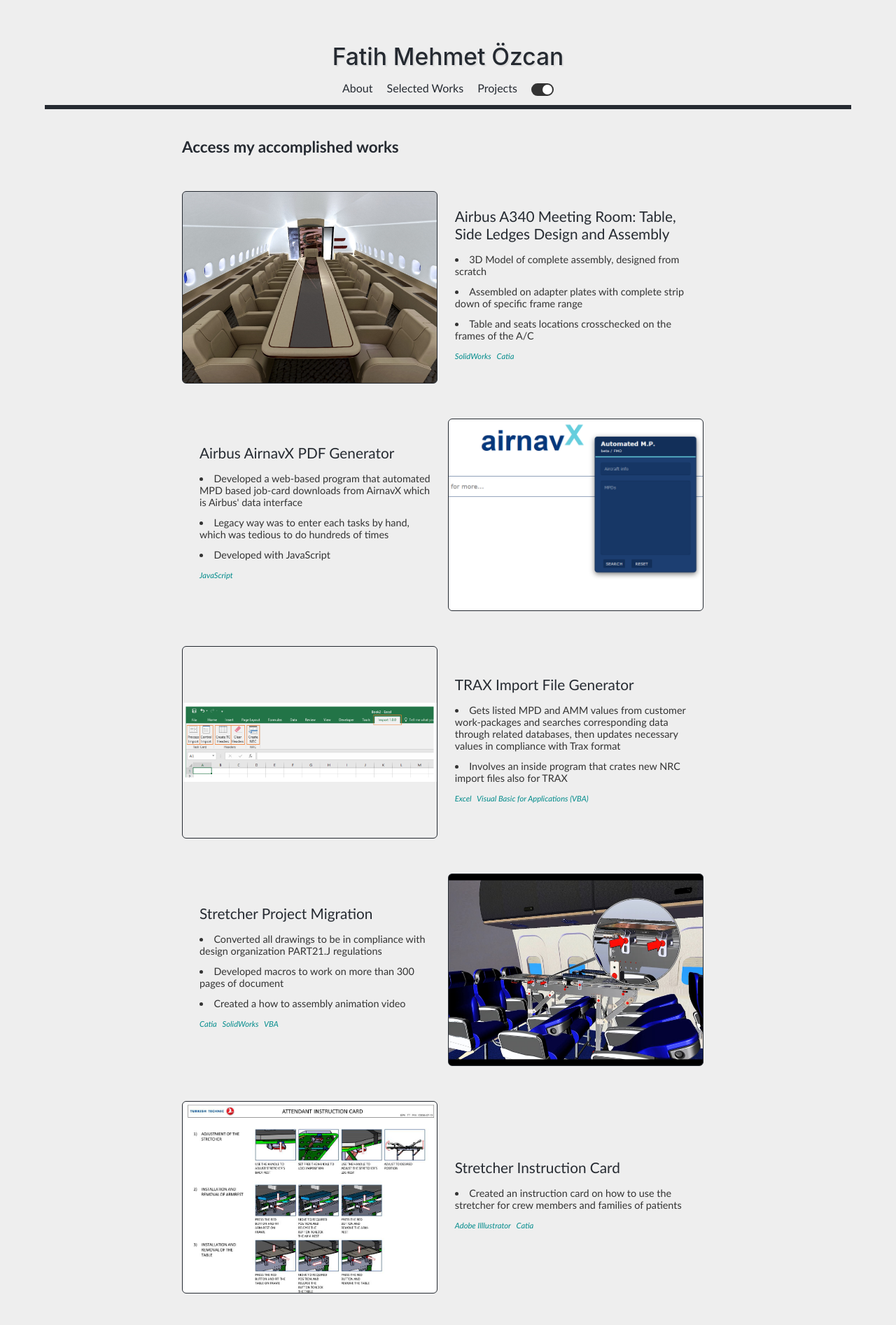
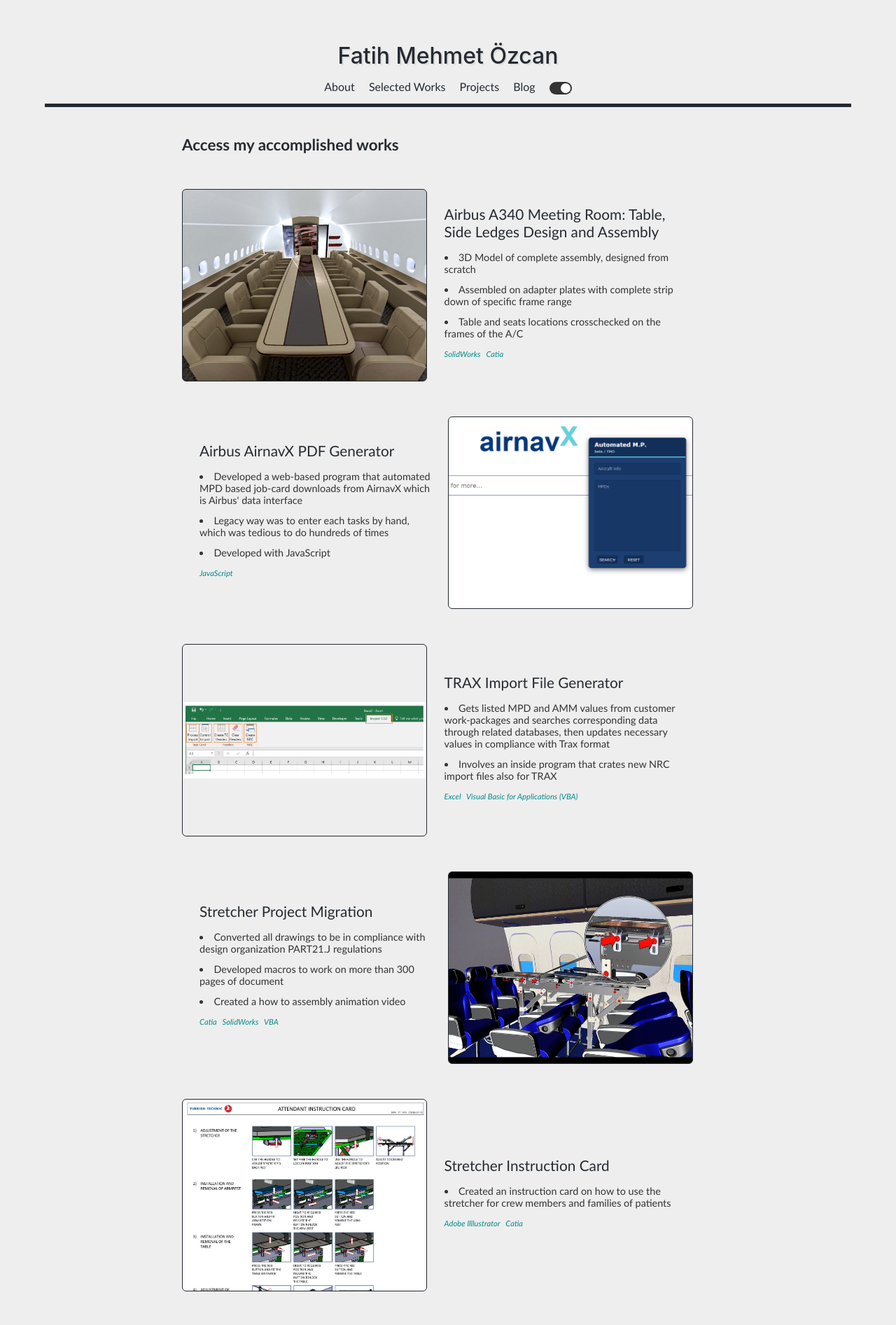
Before and after one commit to fatihmeh/fatihmeh.github.io, a Jekyll site: the page built from selectedworks/index.html, in a window 1280 px wide. Shown: the top 1893 px of the page at 70% size. Built offline with Jekyll 4.4.1, drawn with Linux system fonts in a browser that asks for light colours.

Commit message:
Add /blog and update minor stuff

```diff
--- a/_layouts/default.html
+++ b/_layouts/default.html
@@ -30,10 +30,11 @@
 
   <div id="header-div">
     <p id="header-text"><a class="" href="https://www.fatihozcan.dev/">Fatih Mehmet Özcan</a></p>
-    <div id="navdiv"><a class="nav" href="/">About</a>
+    <div id="navdiv">
+    <a class="nav" href="/">About</a>
       <a class="nav" href="/selectedworks">Selected Works</a>
       <a class="nav" href="/projects">Projects</a>
-      <!-- <a class="nav" href="/blog">Blog</a> -->
+      <a class="nav" href="/blog">Blog</a>
       <label id="switch" class="switch">
           <input type="checkbox" onchange="toggleTheme()" id="slider" checked>
           <span class="slider round"></span>
--- a/css/main.css
+++ b/css/main.css
@@ -83,6 +83,7 @@
 
 
 /* top */
+
 #header-div, #footer {
   text-align:center; padding-bottom: 40px; padding-top:60px;
 }
@@ -91,7 +92,7 @@
 }
 #header-text {
   margin-bottom:15px;
-  font-size: 2.1rem;
+  font-size: 2rem;
   font-weight: 500;
   font-family: BlinkMacSystemFont,"Segoe UI","Roboto","Oxygen","Ubuntu","Cantarell","Fira Sans","Droid Sans","Helvetica Neue",sans-serif;
   text-shadow: 2px 2px 1px var(--color-textshadow);
@@ -121,7 +122,7 @@
 #navdiv {
   width:90%;  margin:auto;
   padding-top:0px; padding-bottom: 15px;
-  border-bottom: 6px solid var(--color-primary);
+  border-bottom: 5px solid var(--color-primary);
 }
 
 
@@ -457,7 +458,7 @@
 
 .sel-img-div{
   height: 275px;
-  width: 48%;
+  width: 46%;
   border: 1px solid var(--color-primary);
   border-radius: 6px;
 }
```
Also changed, not shown: assets/wave_white.png (added).
